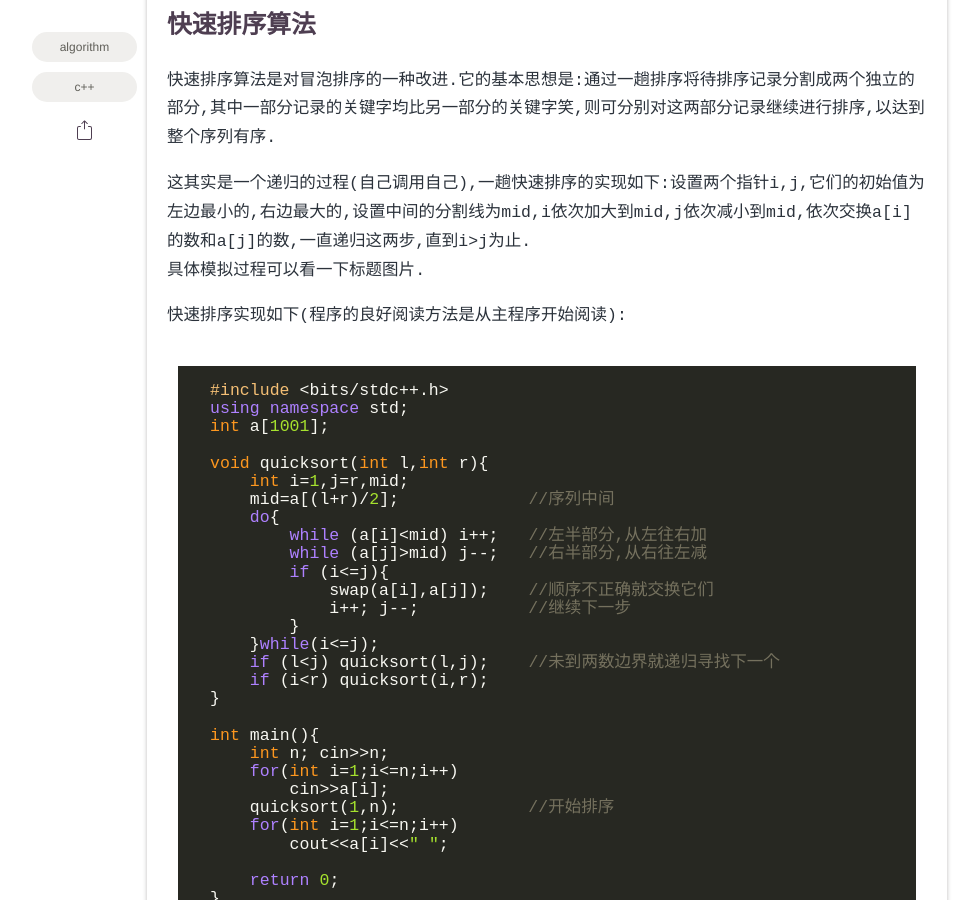
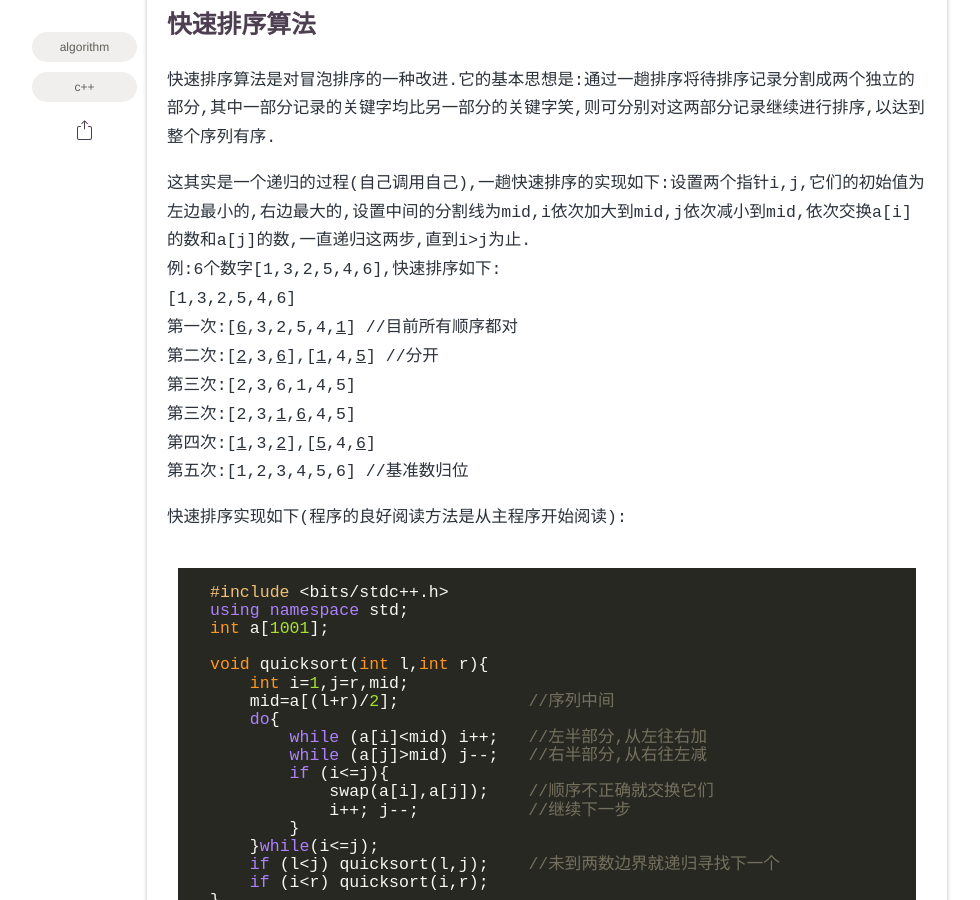
Before and after one commit to Dsmtyu/Dsmtyu.github.io, a Jekyll site: the page built from _posts/2021-11-28-05_快速排序.md, in a window 1280 px wide and 900 px high, scrolled down 755 px. Shown: the whole window, without its empty margins (93-1073 px from the left). Built offline with Jekyll 4.4.1, drawn with Linux system fonts in a browser that asks for light colours; some web fonts are replaced; comment, search, counter and statistics services are not loaded.

Commit message:
Update 2021-11-28-05_快速排序.md

````diff
--- a/_posts/2021-11-28-05_快速排序.md
+++ b/_posts/2021-11-28-05_快速排序.md
@@ -14,7 +14,14 @@ author: Albert
 快速排序算法是对冒泡排序的一种改进.它的基本思想是:通过一趟排序将待排序记录分割成两个独立的部分,其中一部分记录的关键字均比另一部分的关键字笑,则可分别对这两部分记录继续进行排序,以达到整个序列有序.
 
 这其实是一个递归的过程(自己调用自己),一趟快速排序的实现如下:设置两个指针i,j,它们的初始值为左边最小的,右边最大的,设置中间的分割线为mid,i依次加大到mid,j依次减小到mid,依次交换a[i]的数和a[j]的数,一直递归这两步,直到i>j为止.
-具体模拟过程可以看一下标题图片.
+例:6个数字[1,3,2,5,4,6],快速排序如下:
+[1,3,2,5,4,6]
+第一次:[<u>6</u>,3,2,5,4,<u>1</u>]  //目前所有顺序都对
+第二次:[<u>2</u>,3,<u>6</u>],[<u>1</u>,4,<u>5</u>] //分开
+第三次:[2,3,6,1,4,5]
+第三次:[2,3,<u>1</u>,<u>6</u>,4,5]
+第四次:[<u>1</u>,3,<u>2</u>],[<u>5</u>,4,<u>6</u>]
+第五次:[1,2,3,4,5,6] //基准数归位
 
 快速排序实现如下(程序的良好阅读方法是从主程序开始阅读):
 ```cpp
````
